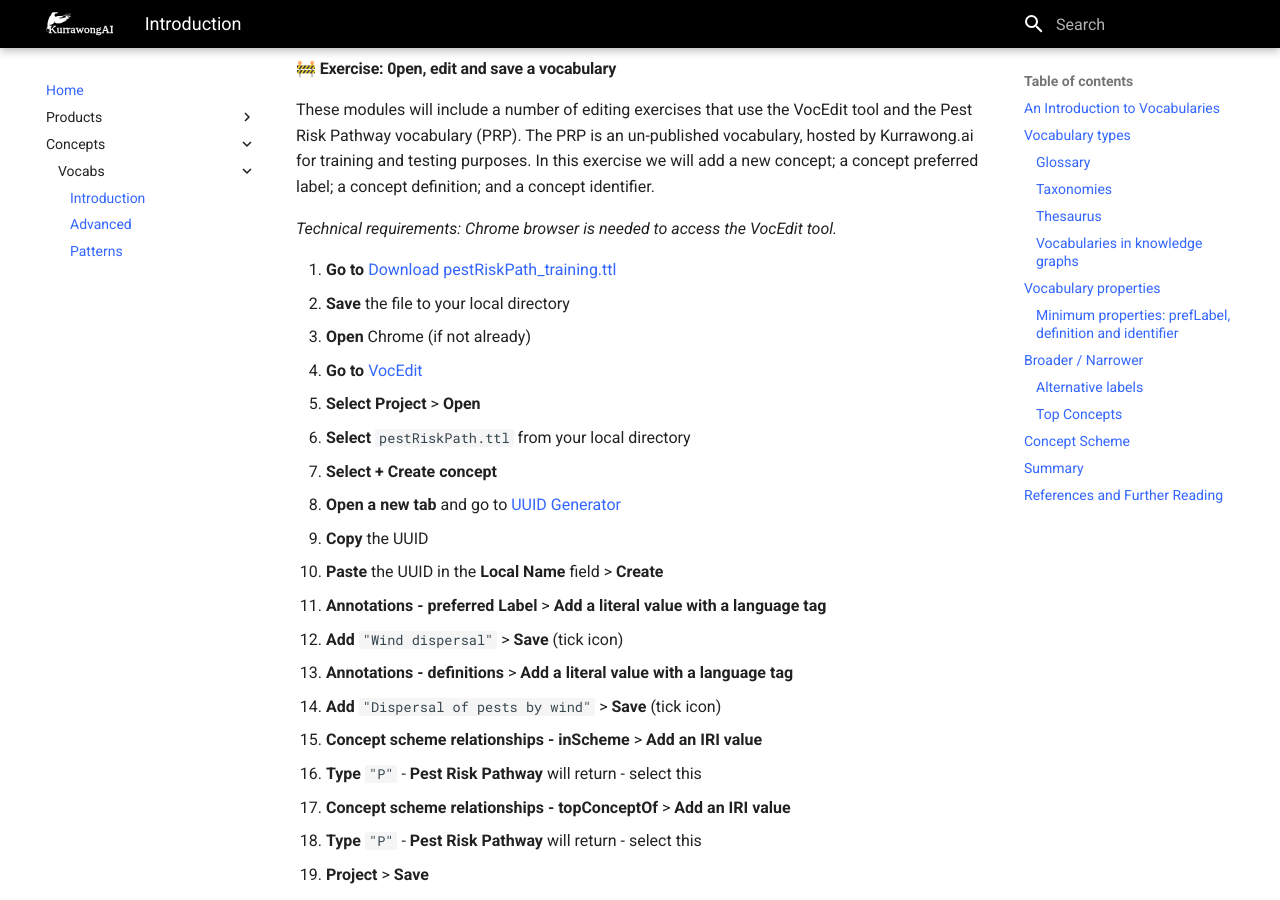
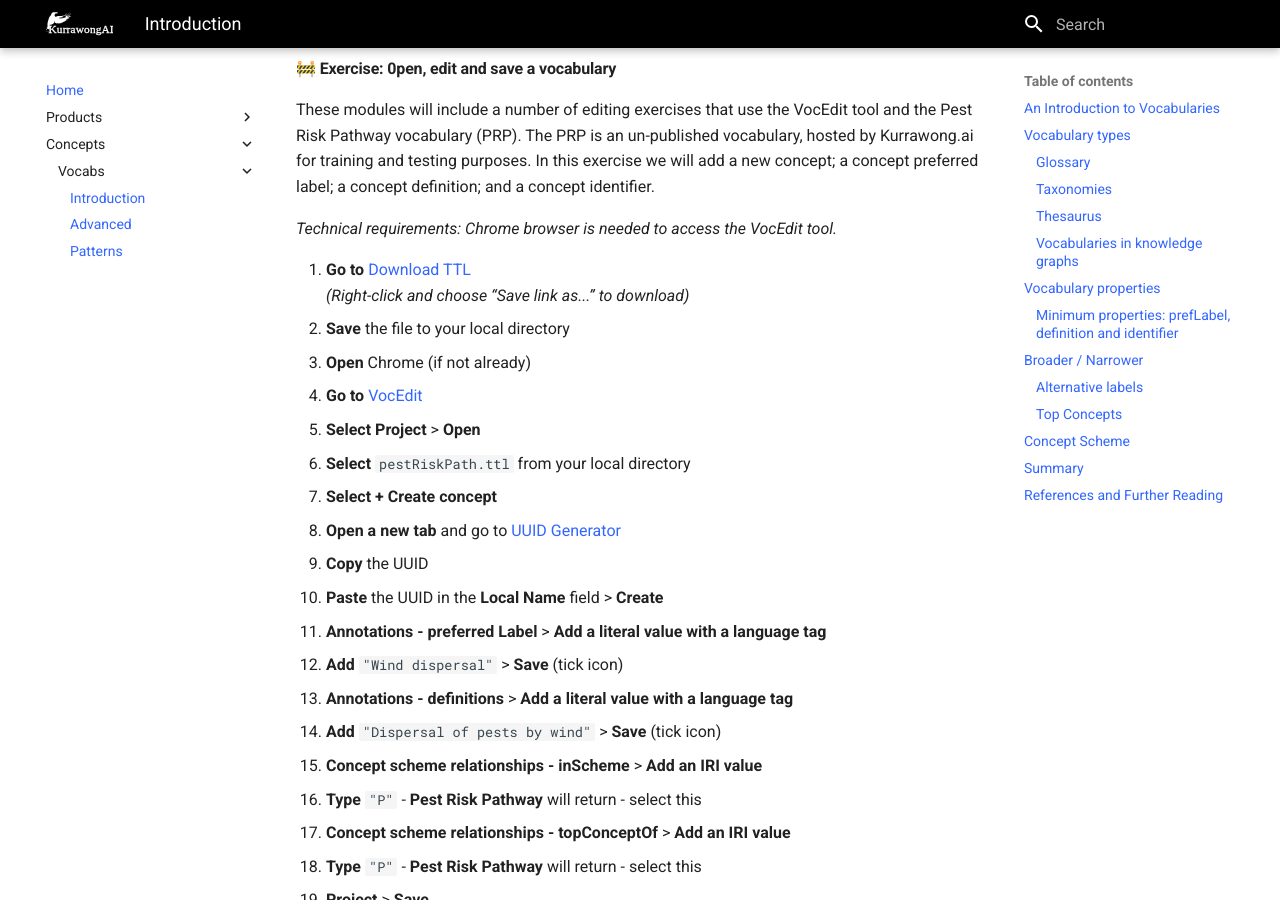
Before and after one commit to Kurrawong/docs, an MkDocs documentation site: the page built from docs/concepts/vocabs/introduction.md, in a window 1280 px wide and 900 px high, scrolled down 6932 px. Built offline with MkDocs 1.6.1 and Material for MkDocs 9.7.7, drawn with Linux system fonts in a browser that asks for light colours.

Commit message:
Merge remote-tracking branch 'origin/main'

```diff
--- a/docs/concepts/vocabs/introduction.md
+++ b/docs/concepts/vocabs/introduction.md
@@ -286,7 +286,8 @@
 
 _Technical requirements: Chrome browser is needed to access the VocEdit tool._
 
-1. **Go to** [Download pestRiskPath_training.ttl](https://raw.githubusercontent.com/Kurrawong/demo-vocabs/main/vocabs/pestRiskPath_training.ttl)
+1. **Go to** [Download TTL](https://raw.githubusercontent.com/Kurrawong/demo-vocabs/main/vocabs/pestRiskPath_training.ttl)
+  *(Right-click and choose “Save link as...” to download)*
 2. **Save** the file to your local directory
 3. **Open** Chrome (if not already)
 4. **Go to** [VocEdit](https://vocedit.dev.kurrawong.ai)
```
Also changed, not shown: docs/concepts/vocabs/creation.md (+0 -1 lines).
